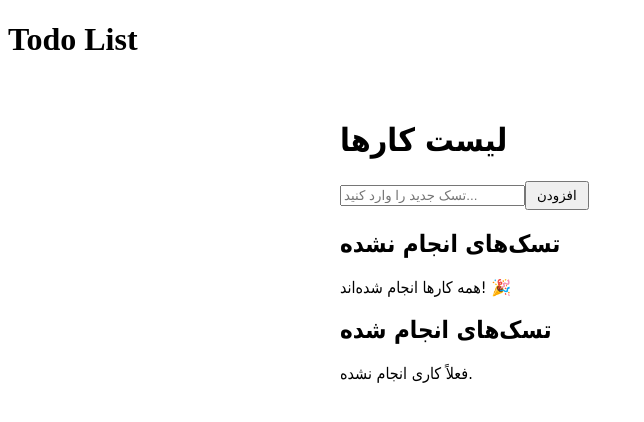
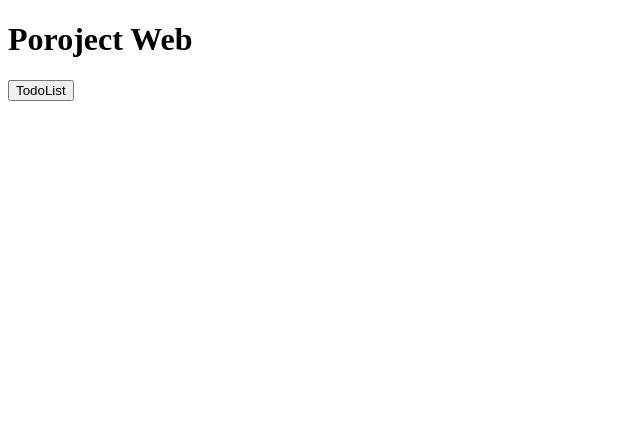
Before and after one commit to vhmohammad/Vue3, a Vue app: page / in a window 1280 px wide. Shown: the top 422 px of the page, without its empty margins (0-644 px from the left). Built offline with nearby package versions, Linux system fonts and the light colour scheme.

Commit message:
feat ( App.vue ) button TodoList

```diff
--- a/src/App.vue
+++ b/src/App.vue
@@ -1,14 +1,18 @@
 <template>
 
-  <h1> Todo List </h1>
+  <h1> Poroject Web </h1>
 
-  <TodoList />
+  <router-link to="/TodoList">
+    <button class="btn btn-primary m-2 rounded-pill">
+      TodoList
+    </button>
+  </router-link>
+  <router-view></router-view>
 
 </template>
 
 <script setup>
-import HelloWorld from './components/HelloWorld.vue'
-import TodoList from './components/TodoList.vue'
+
 </script>
 
 <style scoped>
```
